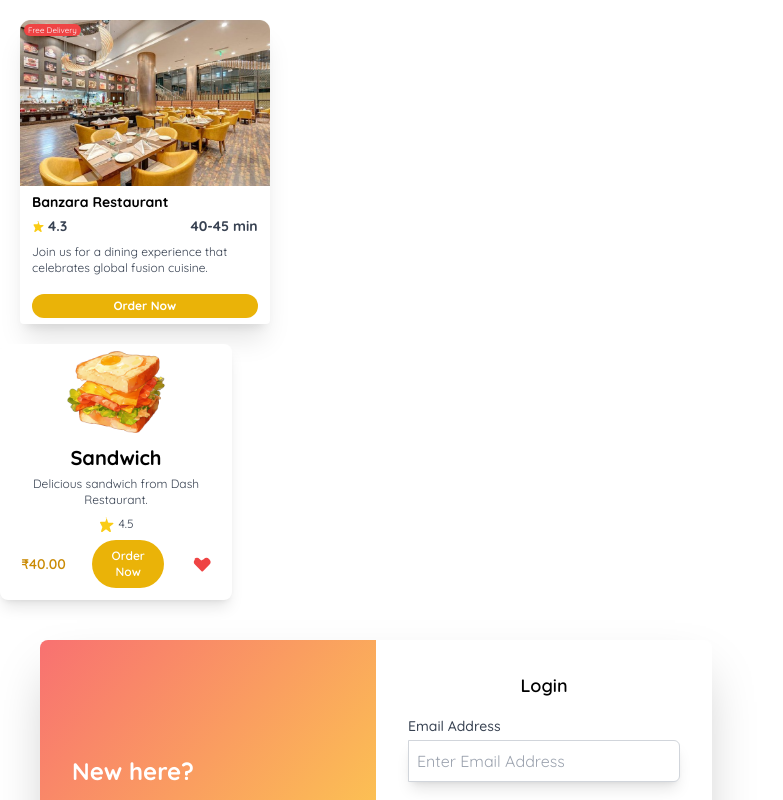
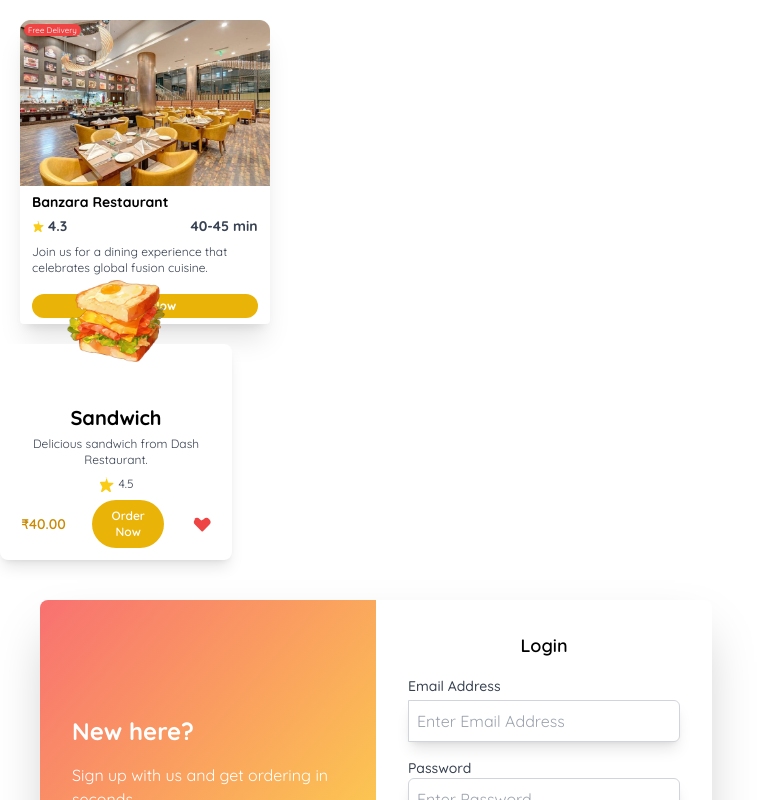
Before and after one commit to rahulc0dy/cravyn-web-frontend, a Next.js app: page / in a window 1280 px wide. Shown: the top 800 px of the page, without its empty margins (0-783 px from the left). Built offline with nearby package versions, Linux system fonts and the light colour scheme.

Commit message:
feat/login

```diff
--- a/components/FoodCard.jsx
+++ b/components/FoodCard.jsx
@@ -1,29 +1,37 @@
+import Image from "next/image";
+
 const FoodCard = () => {
   return (
-    <div class="max-w-[14.5rem] rounded-lg shadow-lg bg-white transform transition-transform hover:scale-105 hover:shadow-xl relative pt-5 overflow-visible">
-      <div class="absolute -top-16 left-1/2 transform -translate-x-1/2">
-        <img class="w-56 h-56 object-contain" src="/assets/images/Sandwich.png" alt="Burger" />
+    <div className="max-w-[14.5rem] rounded-lg shadow-lg bg-white transform transition-transform hover:scale-105 hover:shadow-xl relative pt-5 overflow-visible">
+      <div className="absolute -top-16 left-1/2 transform -translate-x-1/2">
+        <Image
+          src="/assets/images/Sandwich.png"
+          alt="Sandwich"
+          width={144}
+          height={128}
+          className="object-fill"
+        />
       </div>
 
-      <div class="px-2 py-1 pt-20">
-        <div class="font-bold text-xl text-center mb-1">Sandwich</div>
-        <p class="text-gray-700 text-xs text-center mb-2">
+      <div className="px-2 py-1 pt-10">
+        <div className="font-bold text-xl text-center mb-1">Sandwich</div>
+        <p className="text-gray-700 text-xs text-center mb-2">
           Delicious sandwich from Dash Restaurant.
         </p>
-        <div class="flex justify-center items-center mb-2">
-          <svg class="w-4 h-4 text-yellow-400" fill="currentColor" viewBox="0 0 20 20">
+        <div className="flex justify-center items-center mb-2">
+          <svg className="w-4 h-4 text-yellow-400" fill="currentColor" viewBox="0 0 20 20">
             <path d="M9.049 2.927c.3-.921 1.603-.921 1.902 0l1.518 4.674a1 1 0 00.95.69h4.928c.969 0 1.371 1.24.588 1.81l-3.986 2.894a1 1 0 00-.364 1.118l1.518 4.674c.3.921-.755 1.688-1.538 1.118l-3.986-2.894a1 1 0 00-1.176 0l-3.986 2.894c-.783.57-1.838-.197-1.538-1.118l1.518-4.674a1 1 0 00-.364-1.118L2.93 9.101c-.783-.57-.381-1.81.588-1.81h4.928a1 1 0 00.95-.69l1.518-4.674z" />
           </svg>
-          <span class="text-gray-700 ml-1 text-xs">4.5</span>
+          <span className="text-gray-700 ml-1 text-xs">4.5</span>
         </div>
 
-        <div class="flex items-center justify-around mb-2">
-          <div class="text-sm font-semibold text-yellow-600">₹40.00</div>
-          <button class="bg-yellow-500 hover:bg-yellow-600 text-white font-semibold py-2 px-4 rounded-full text-xs transition-colors w-1/3">
+        <div className="flex items-center justify-around mb-2">
+          <div className="text-sm font-semibold text-yellow-600">₹40.00</div>
+          <button className="bg-yellow-500 hover:bg-yellow-600 text-white font-semibold py-2 px-4 rounded-full text-xs transition-colors w-1/3">
             Order Now
           </button>
-          <div class="flex items-center">
-            <svg class="w-5 h-5 text-red-500" fill="currentColor" viewBox="0 0 20 20">
+          <div className="flex items-center">
+            <svg className="w-5 h-5 text-red-500" fill="currentColor" viewBox="0 0 20 20">
               <path d="M3.172 5.172a4 4 0 015.656 0l1.414 1.414L12.656 5.172a4 4 0 015.656 5.656l-6.364 6.364a1 1 0 01-1.414 0l-6.364-6.364a4 4 0 010-5.656z" />
             </svg>
           </div>
```
